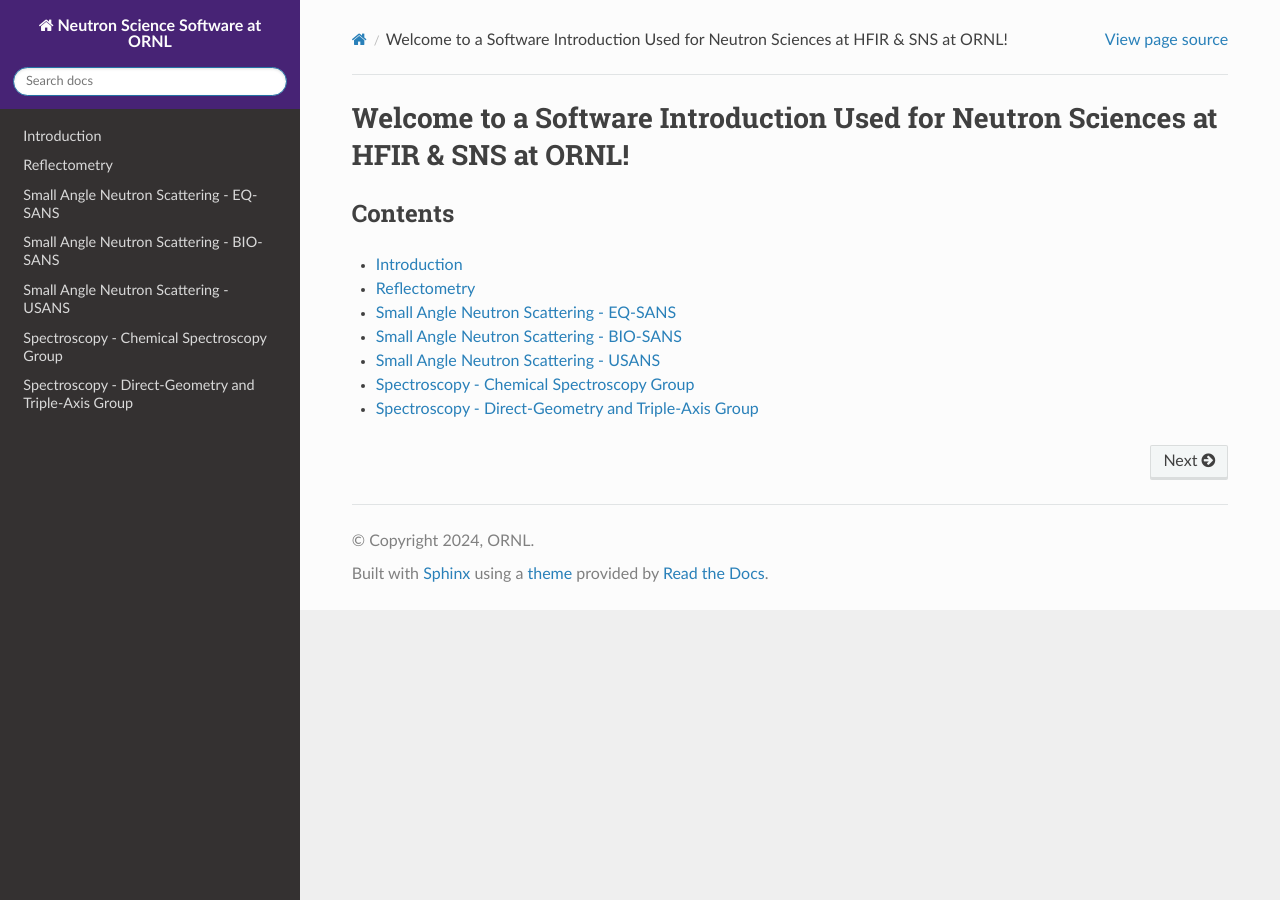
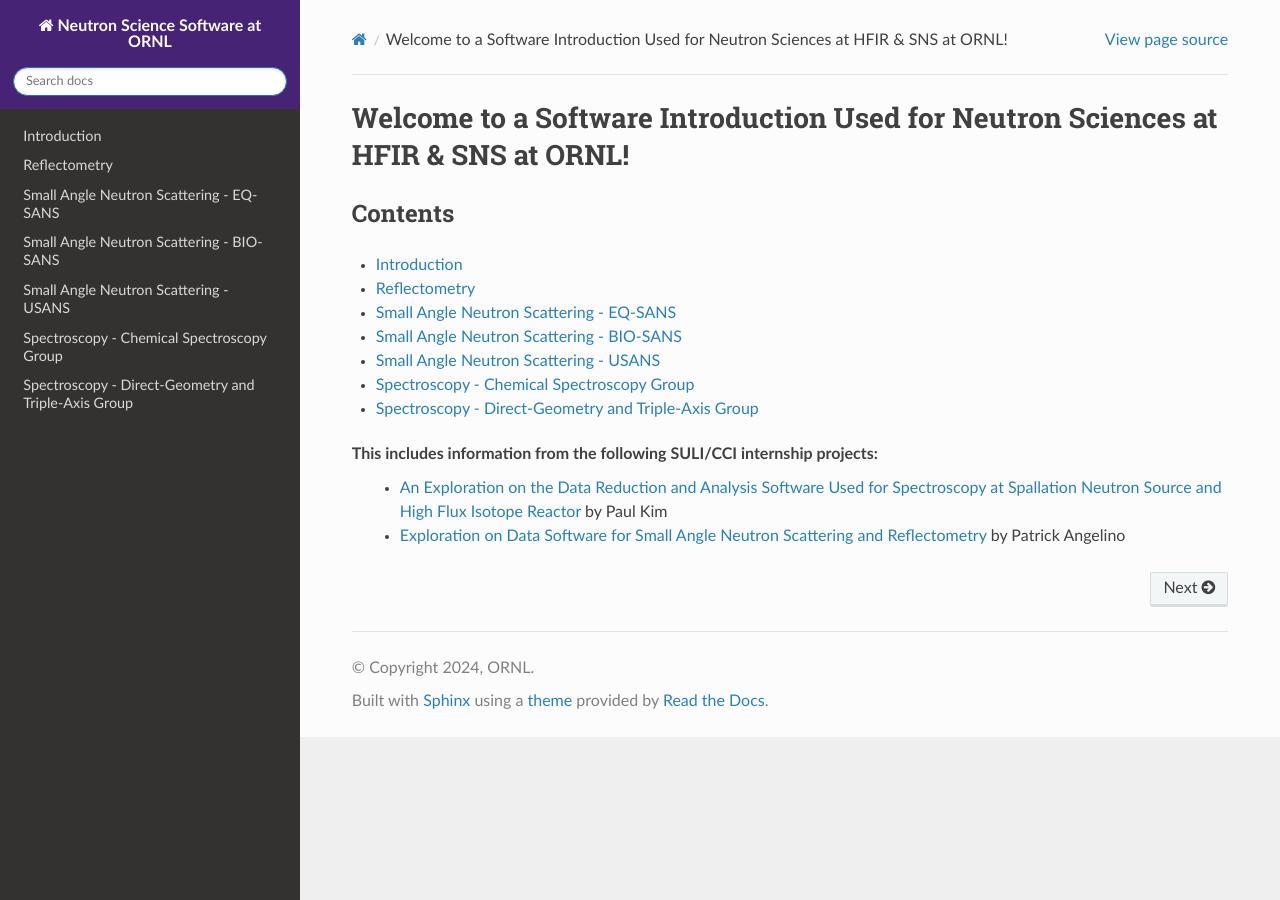
Before and after one commit to neutrons/neutrons-software-overview, a Sphinx documentation site: the page built from source/index.rst, in a window 1280 px wide. Built offline with Sphinx 7.4.7 and the Read the Docs theme 2.0.0, drawn with Linux system fonts in a browser that asks for light colours.

Commit message:
added our names

```diff
--- a/source/index.rst
+++ b/source/index.rst
@@ -19,3 +19,7 @@ Contents
    usans
    spectroscopy_chemical
    spectroscopy_dg_ta
+
+This includes information from the following SULI/CCI internship projects:
+   * `An Exploration on the Data Reduction and Analysis Software Used for Spectroscopy at Spallation Neutron Source and High Flux Isotope Reactor <https://github.com/PaulEunKim/neutron-software/blob/main/Research_Report.pdf>`_ by Paul Kim
+   * `Exploration on Data Software for Small Angle Neutron Scattering and Reflectometry <https://github.com/PaulEunKim/neutron-software/blob/main/Research_Paper.pdf>`_ by Patrick Angelino
```
